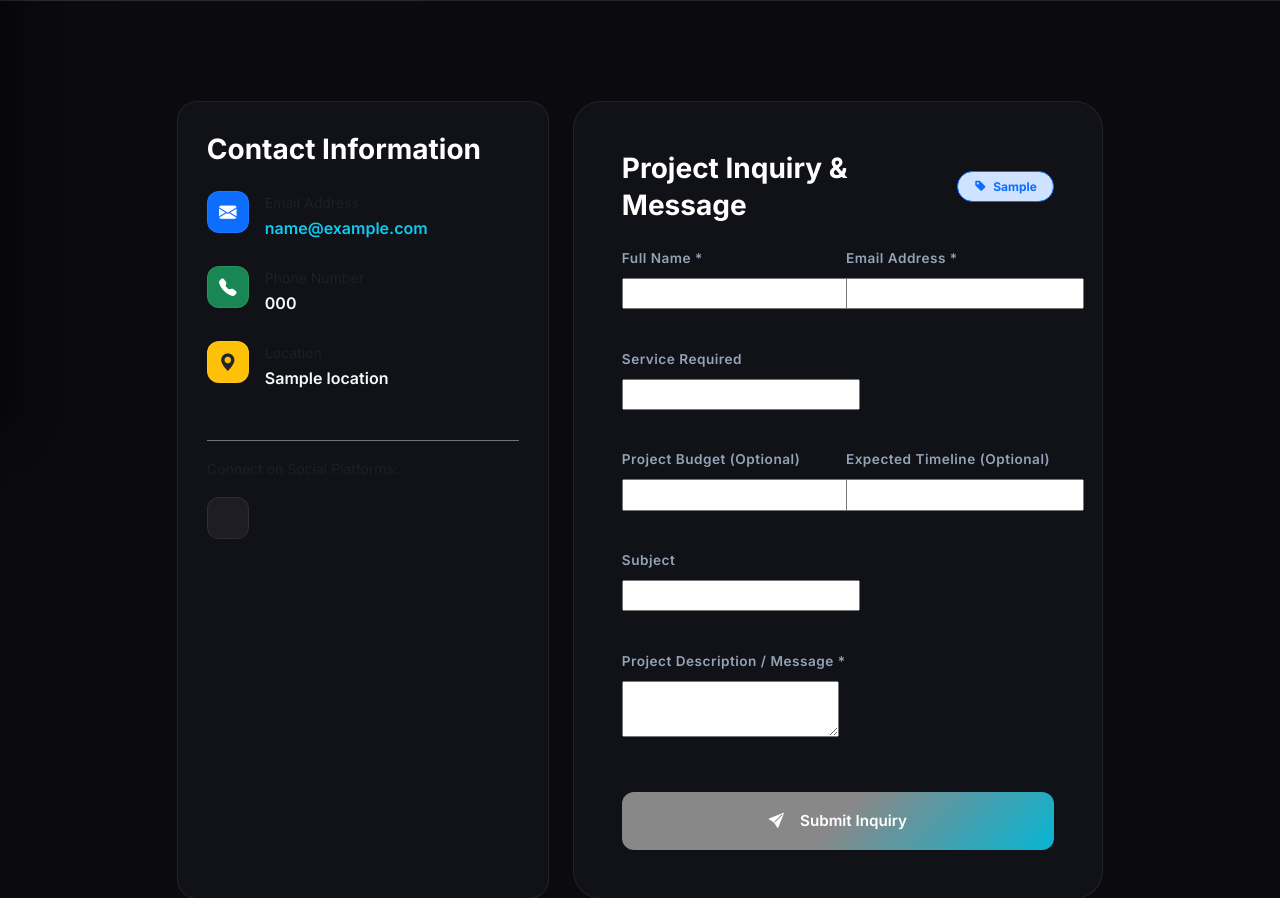
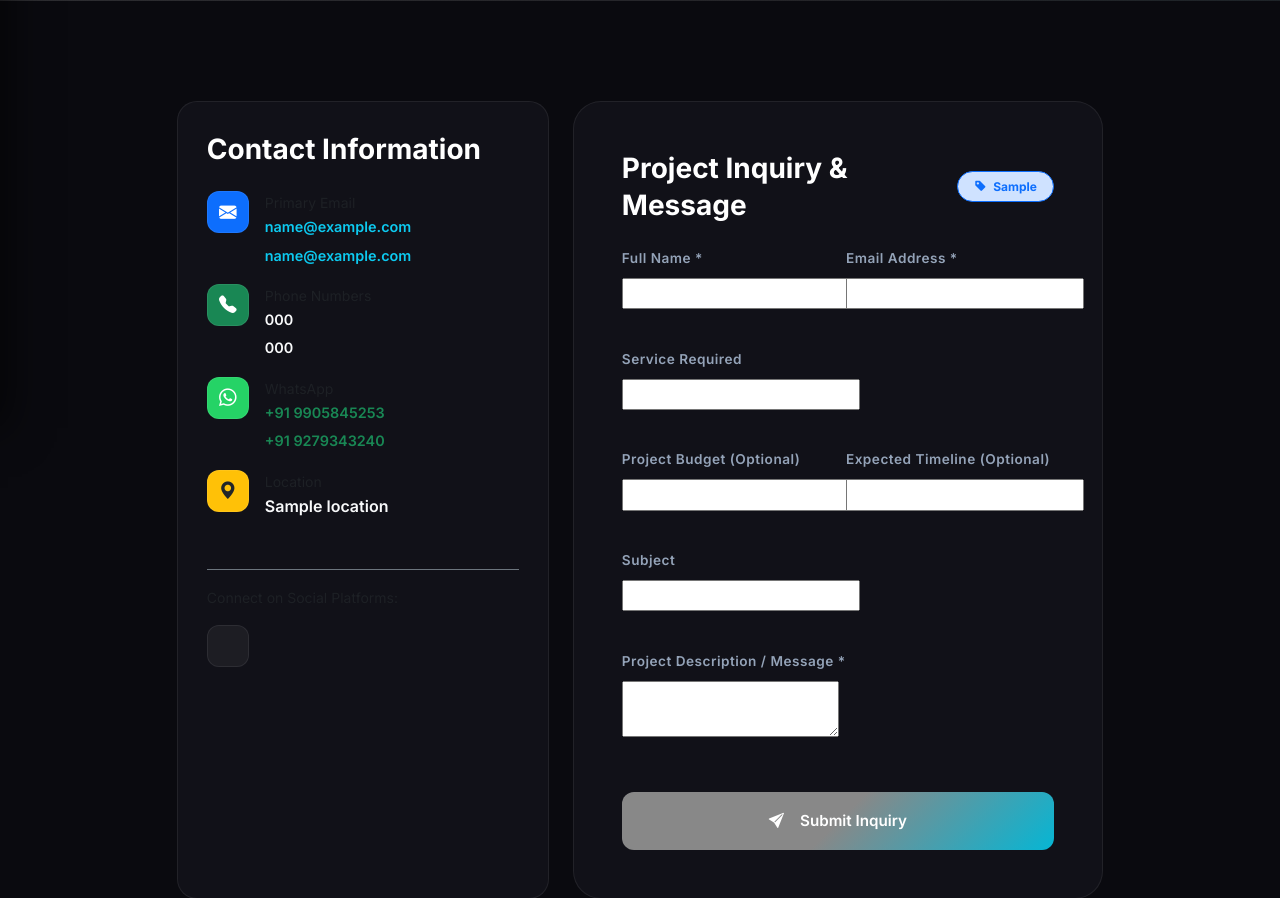
Before and after one commit to bk2821120-hub/bhola-saw-portfolio, a Django app: template templates/public/contact.html in a window 1280 px wide; the page is wider, and only the part inside the window is pictured. Shown: the part 372-1270 px from the top of that part. Run offline with Django 4.2, Linux system fonts and the light colour scheme; the template is opened without the code that fills it: most values are stand-ins (such as "Sample title", 1, 10 or a date in 2020); grey boxes marked "Sample" are stand-in pictures; form fields are guessed from the names that the template uses.

Commit message:
Update sidebar scroll and add secondary contact fields

```diff
--- a/apps/portfolio/management/commands/seed_data.py
+++ b/apps/portfolio/management/commands/seed_data.py
@@ -28,8 +28,10 @@ class Command(BaseCommand):
                 'bio': "I am an enthusiastic Full-Stack Developer and Machine Learning practitioner with deep expertise in Django, Python, MySQL, and modern JavaScript. I specialize in designing database-driven web platforms, creating seamless user experiences, and integrating intelligent predictive pipelines.",
                 'career_objective': "To lead high-impact engineering projects, create scalable backend architectures, and develop full-stack applications that solve complex problems.",
                 'current_focus': "Full-Stack Web Systems & Large Language Model Applications",
-                'email': "bhola.kumar@example.com",
-                'phone': "+91 9876543210",
+                'email': "bholasaw8347@gmail.com",
+                'email2': "bk2821120@gmail.com",
+                'phone': "+91 9905845253",
+                'phone2': "+91 9279343240",
                 'location': "India",
                 'resume_tagline': "Dedicated software developer with extensive full-stack and data science background.",
                 'years_of_experience': 2,
--- a/apps/portfolio/models.py
+++ b/apps/portfolio/models.py
@@ -21,7 +21,9 @@ class Profile(models.Model):
     current_focus = models.CharField(max_length=300, blank=True)
     photo = models.ImageField(upload_to=profile_upload_path, blank=True, null=True)
     email = models.EmailField(blank=True)
+    email2 = models.EmailField(blank=True, verbose_name='Second Email')
     phone = models.CharField(max_length=30, blank=True)
+    phone2 = models.CharField(max_length=30, blank=True, verbose_name='Second Phone')
     location = models.CharField(max_length=200, blank=True)
     resume_tagline = models.CharField(max_length=300, blank=True)
     years_of_experience = models.PositiveIntegerField(default=0)
--- a/templates/public/contact.html
+++ b/templates/public/contact.html
@@ -18,26 +18,46 @@
         <div class="glass-card h-100">
           <h3 class="fw-bold text-white mb-4">Contact Information</h3>
 
-          <div class="d-flex align-items-start gap-3 mb-4">
+          <!-- Email 1 -->
+          <div class="d-flex align-items-start gap-3 mb-3">
             <div class="social-icon-btn bg-primary text-white flex-shrink-0"><i class="bi bi-envelope-fill"></i></div>
             <div>
-              <span class="text-muted small d-block">Email Address</span>
-              <a href="mailto:{{ profile.email }}" class="text-info fw-semibold">{{ profile.email|default:"contact@example.com" }}</a>
+              <span class="text-muted small d-block">Primary Email</span>
+              <a href="mailto:{{ profile.email }}" class="text-info fw-semibold d-block" style="font-size:0.9rem;">{{ profile.email|default:"bholasaw8347@gmail.com" }}</a>
+              {% if profile.email2 %}
+              <a href="mailto:{{ profile.email2 }}" class="text-info fw-semibold d-block mt-1" style="font-size:0.9rem;">{{ profile.email2 }}</a>
+              {% endif %}
             </div>
           </div>
 
+          <!-- Phone numbers -->
           {% if profile.phone %}
-          <div class="d-flex align-items-start gap-3 mb-4">
+          <div class="d-flex align-items-start gap-3 mb-3">
             <div class="social-icon-btn bg-success text-white flex-shrink-0"><i class="bi bi-telephone-fill"></i></div>
             <div>
-              <span class="text-muted small d-block">Phone Number</span>
-              <span class="text-light fw-semibold">{{ profile.phone }}</span>
+              <span class="text-muted small d-block">Phone Numbers</span>
+              <a href="tel:{{ profile.phone }}" class="text-light fw-semibold d-block" style="font-size:0.9rem;">{{ profile.phone }}</a>
+              {% if profile.phone2 %}
+              <a href="tel:{{ profile.phone2 }}" class="text-light fw-semibold d-block mt-1" style="font-size:0.9rem;">{{ profile.phone2 }}</a>
+              {% endif %}
+            </div>
+          </div>
+          {% endif %}
+
+          <!-- WhatsApp quick links -->
+          {% if profile.phone %}
+          <div class="d-flex align-items-start gap-3 mb-3">
+            <div class="social-icon-btn flex-shrink-0" style="background:#25d366;color:#fff;"><i class="bi bi-whatsapp"></i></div>
+            <div>
+              <span class="text-muted small d-block">WhatsApp</span>
+              <a href="https://wa.me/919905845253" target="_blank" rel="noopener noreferrer" class="text-success fw-semibold d-block" style="font-size:0.9rem;">+91 9905845253</a>
+              <a href="https://wa.me/919279343240" target="_blank" rel="noopener noreferrer" class="text-success fw-semibold d-block mt-1" style="font-size:0.9rem;">+91 9279343240</a>
             </div>
           </div>
           {% endif %}
 
           {% if profile.location %}
-          <div class="d-flex align-items-start gap-3 mb-4">
+          <div class="d-flex align-items-start gap-3 mb-3">
             <div class="social-icon-btn bg-warning text-dark flex-shrink-0"><i class="bi bi-geo-alt-fill"></i></div>
             <div>
               <span class="text-muted small d-block">Location</span>
```
Also changed, not shown: static/css/style.css (+18 -10 lines), apps/portfolio/migrations/0002_profile_email2_profile_phone2.py (added).
